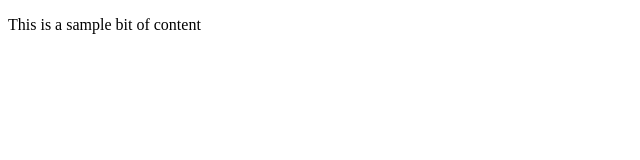
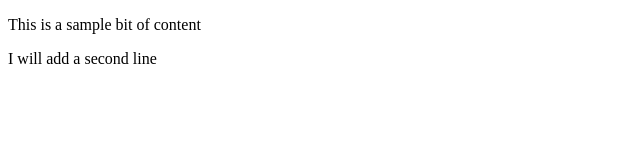
Before and after one commit to ahhendela/GitDemo, a plain HTML site: page index.html in a window 1280 px wide. Shown: the whole page, without its empty margins (0-640 px from the left). Drawn offline with Linux system fonts and the light colour scheme.

Commit message:
This is the base file with a third change

```diff
--- a/index.html
+++ b/index.html
@@ -6,6 +6,7 @@
 </head>
 <body>
 <p> This is a sample bit of content</p>
+<p> I will add a second line</p>
 
 </body>
 </html>
```
